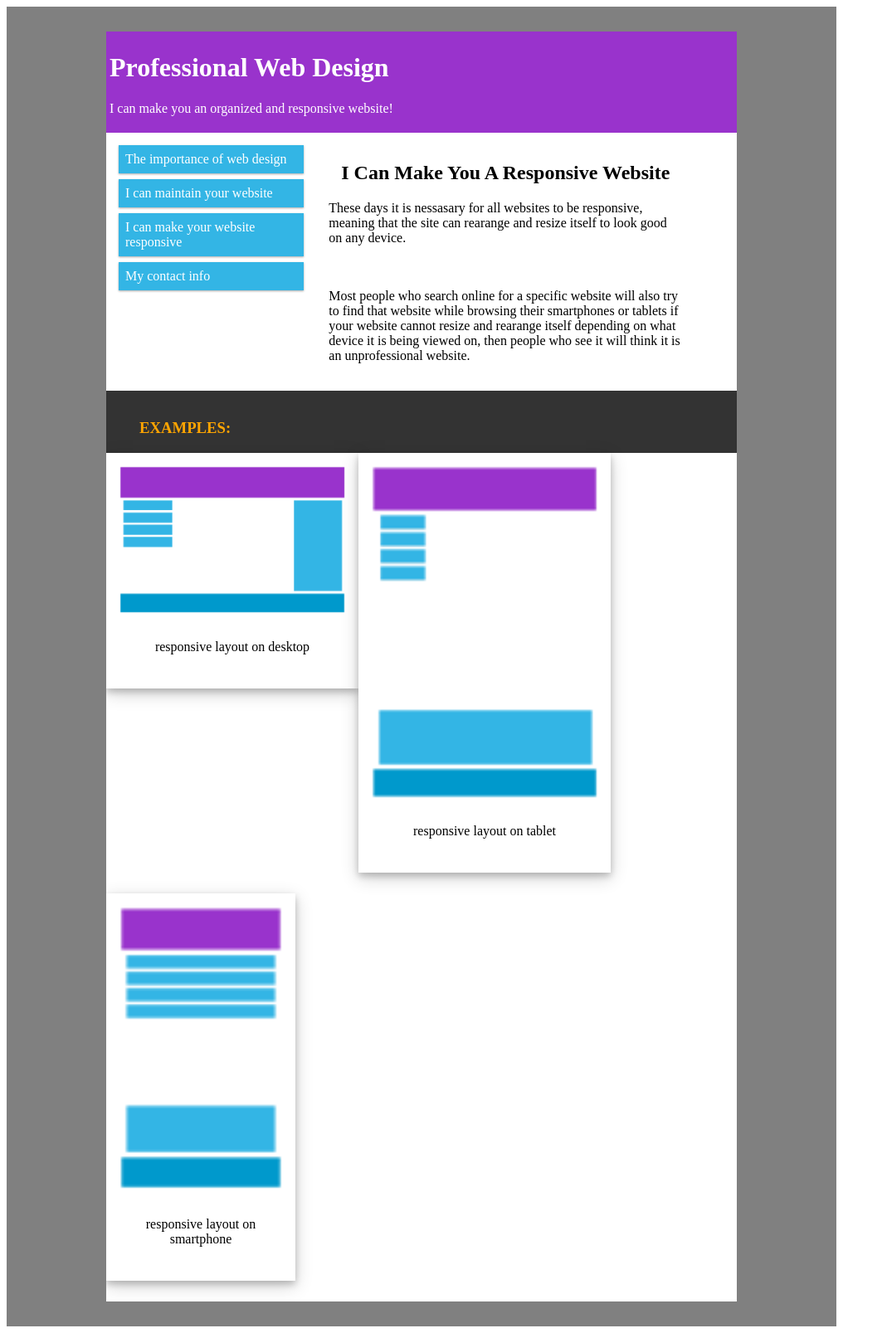
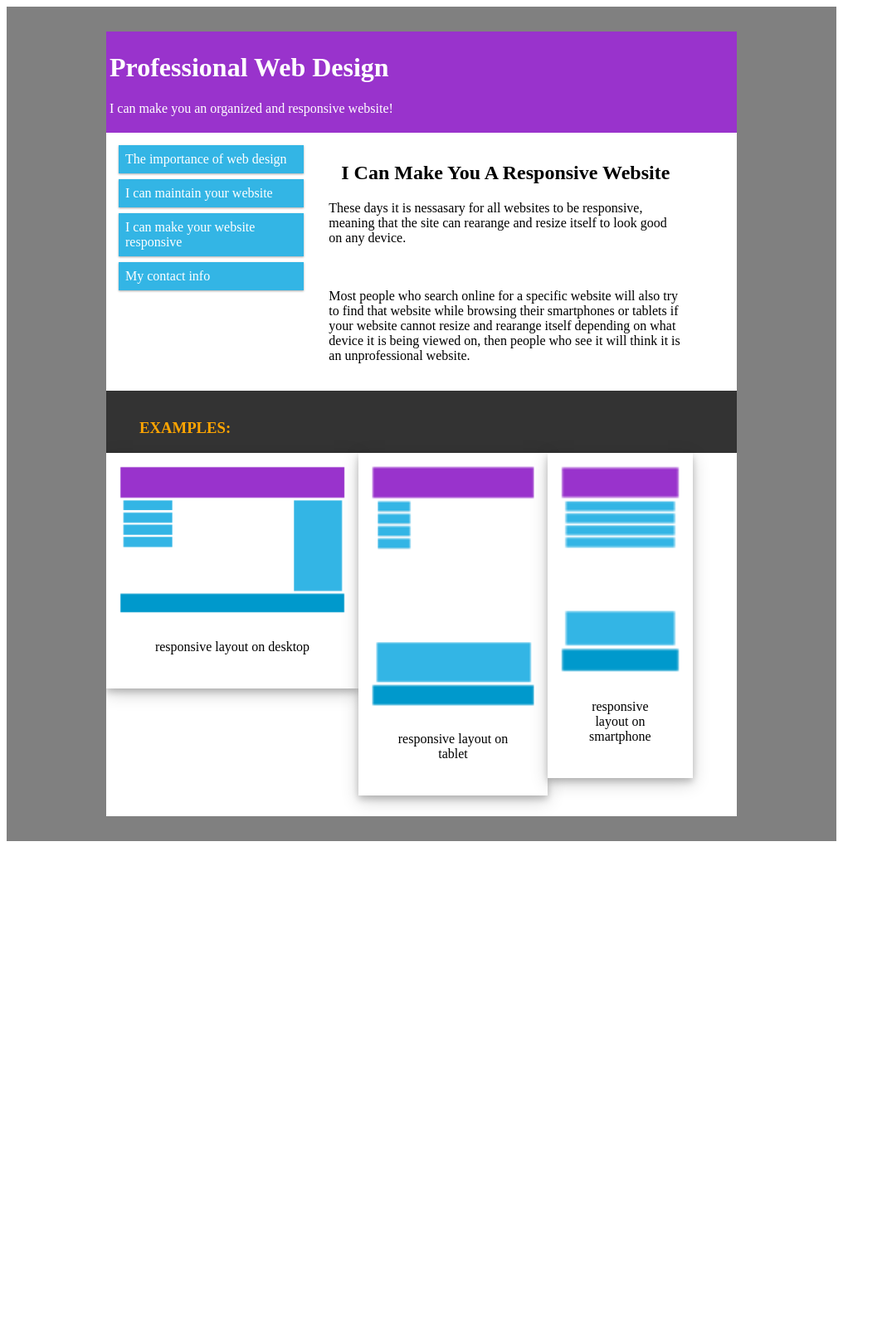
Before and after one commit to kogamikirito/kogamikirito.github.io, a Jekyll site: the page responsive/index.html, which Jekyll copies as it is, in a window 1280 px wide. Shown: the whole page at 83% size, without its empty margins (0-1063 px from the left). Built offline with Jekyll 4.4.1, drawn with Linux system fonts in a browser that asks for light colours; after the commit the page ends 1022 px from its top, so only the background shows below that.

Commit message:
Update index.html

```diff
--- a/responsive/index.html
+++ b/responsive/index.html
@@ -98,7 +98,7 @@ div.polaroid {
 }
 
    div.tablet {
-  width: 40%;
+  width: 30%;
   background-color: white;
   box-shadow: 0 4px 8px 0 rgba(0, 0, 0, 0.2), 0 6px 20px 0 rgba(0, 0, 0, 0.19);
   margin-bottom: 25px;
@@ -106,7 +106,7 @@ div.polaroid {
 
 
     div.phone {
-  width: 30%;
+  width: 23%;
   background-color: white;
   box-shadow: 0 4px 8px 0 rgba(0, 0, 0, 0.2), 0 6px 20px 0 rgba(0, 0, 0, 0.19);
   margin-bottom: 25px;
```
